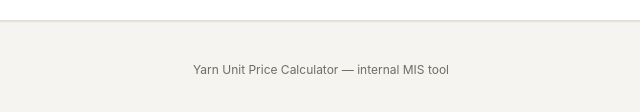
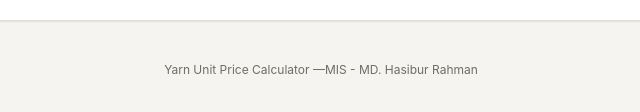
Before and after one commit to mdhasibur109/YCP_Calculator, a plain HTML site: page index.html in a window 1280 px wide. Shown: the part 1314-1426 px from the top of the page, 319-959 px from the left. Drawn offline with Linux system fonts and the light colour scheme.

Commit message:
Update index.html

```diff
--- a/index.html
+++ b/index.html
@@ -461,7 +461,7 @@
     </div>
   </div>
 
-  <footer>Yarn Unit Price Calculator &mdash; internal MIS tool</footer>
+  <footer>Yarn Unit Price Calculator &mdash;MIS - MD. Hasibur Rahman</footer>
 </div>
 
 <script>
```
